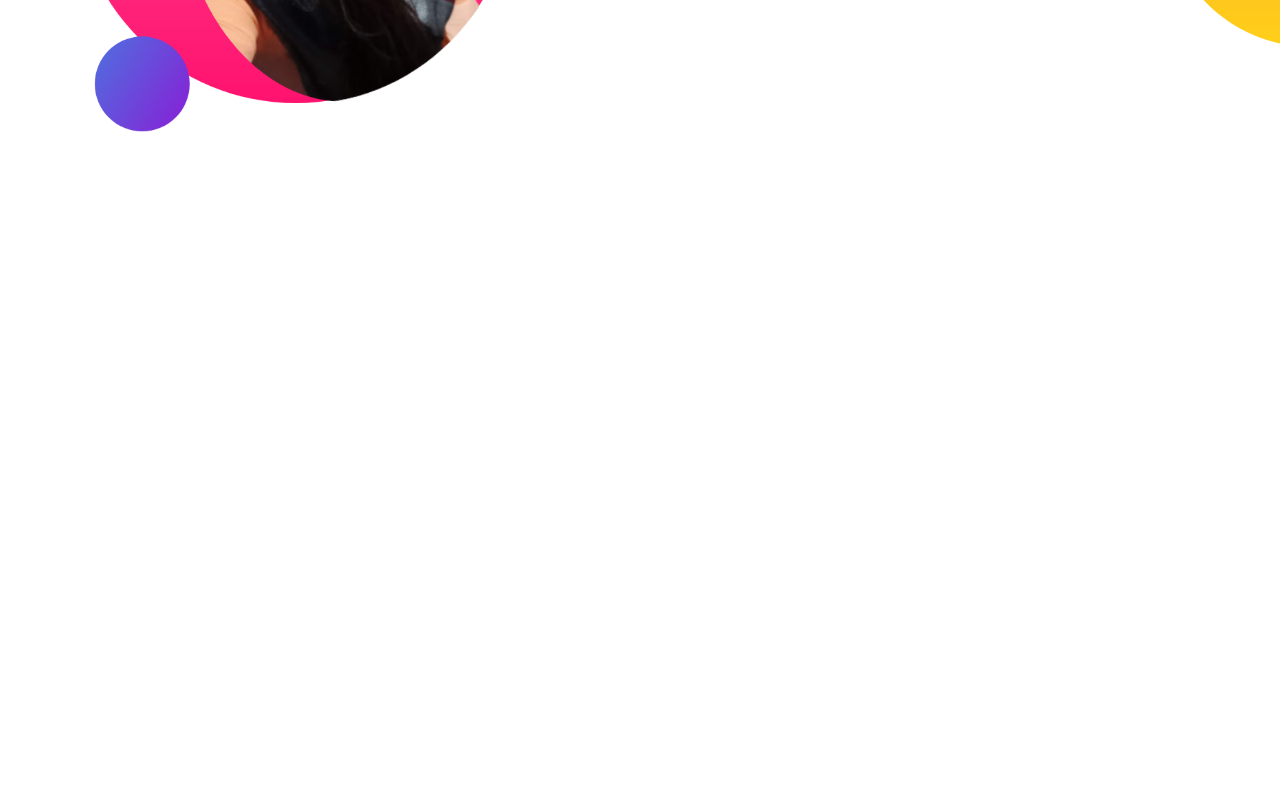
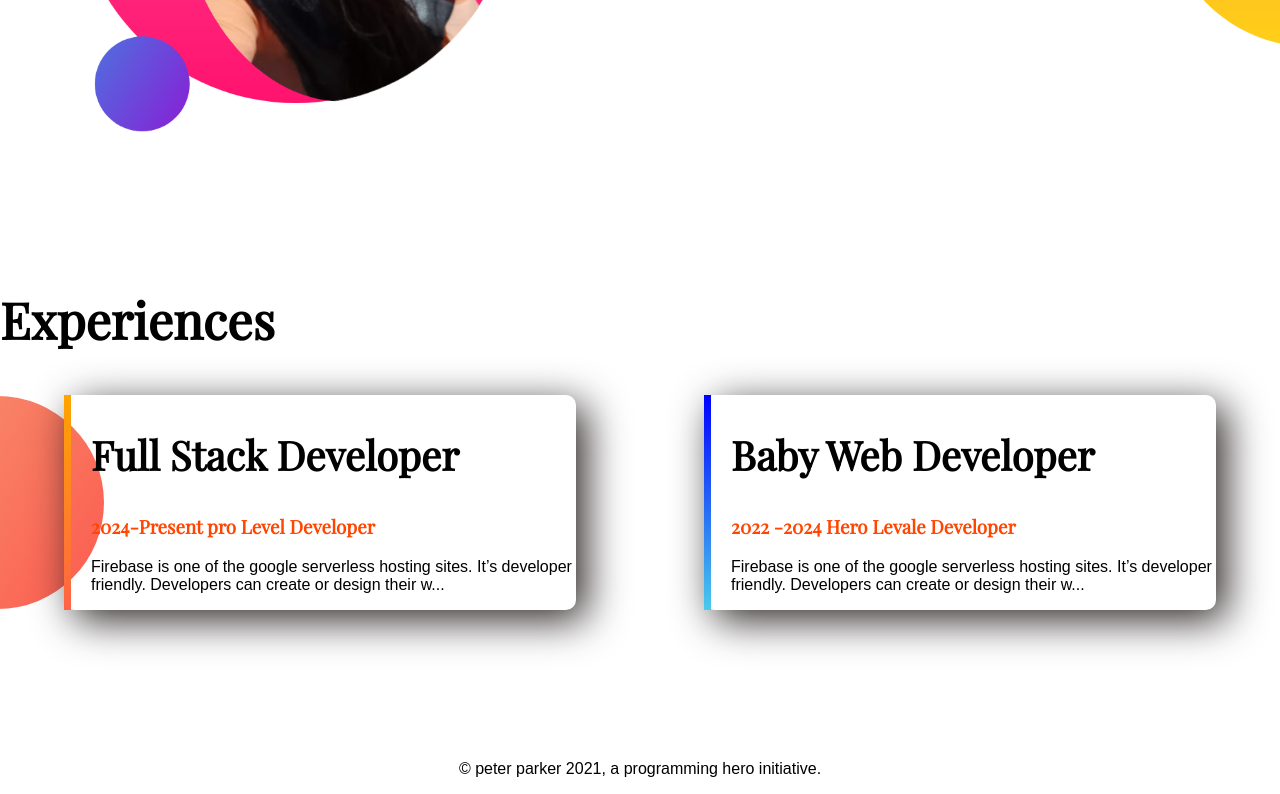
Before and after one commit to ayshaMone/Developer-Portfolio, a plain HTML site: page index.html in a window 1280 px wide. Shown: the part 982-1776 px from the top of the page. Before the commit the page ends 1268 px from the top, so only its background shows below. Drawn offline with nearby package versions, Linux system fonts and the light colour scheme.

Commit message:
html-css

```diff
--- a/index.html
+++ b/index.html
@@ -13,7 +13,8 @@
 </head>
 
 <body>
-    <section class="top-banner">
+
+    <section class="top-banner flexible-container ">
         <div class="half-width">
             <h1>Welcome To</h1>
             <h1><span class="h1">Aysha Arif</span> World!</h1>
@@ -29,7 +30,7 @@
             <img src="images/my-bg-2.png" alt="">
         </div>
     </section>
-    <section class="dream-big">
+    <section class="dream-big flexible-container">
         <div class="half-width">
             <img src="images/my-bg3.png" alt="">
         </div>
@@ -42,6 +43,28 @@
             <a class="link-button" target="_blank" href="">DOWNLOAD RESUME</a>
         </div>
     </section>
+    <section class="experience-area">
+        <h1>Experiences</h1>
+        <div id="full-stack-experience" class="flexible-container">
+            <div class="experience-item">
+                <h2>Full Stack Developer</h2>
+                <h3 class="orange-color">2024-Present pro Level Developer</h3>
+                <p>Firebase is one of the google serverless hosting sites. It’s developer friendly. Developers can
+                    create or
+                    design their w...</p>
+            </div>
+            <div id="web-dev-experience" class="experience-item">
+                <h2>Baby Web Developer</h2>
+                <h3 class="orange-color">2022 -2024 Hero Levale Developer</h3>
+                <p>Firebase is one of the google serverless hosting sites. It’s developer friendly. Developers can
+                    create or
+                    design their w...</p>
+            </div>
+        </div>
+    </section>
+    <footer>
+        <P>&copy; peter parker 2021, a programming hero initiative.</P>
+    </footer>
 </body>
 
 </html>
--- a/style.css
+++ b/style.css
@@ -7,11 +7,15 @@ h1 {
     font-size: 50px;
 }
 
-.h1 {
+h2 {
+    font-size: 40px;
+}
+
+.orange-color {
     color: orangered;
 }
 
-section {
+.flexible-container {
     display: flex;
     margin-bottom: 150px;
 }
@@ -19,6 +23,7 @@ section {
 .half-width {
     width: 50%;
     padding-left: 2%;
+
 }
 
 .half-width img {
@@ -30,12 +35,12 @@ p {
 }
 
 .link-button {
+    color: #fff;
+    font-weight: bold;
+    padding: 10px 40px;
+    border-radius: 5px;
     text-decoration: none;
     background-image: linear-gradient(orange, tomato);
-    padding: 10px 40px;
-    border-radius: 5px;
-    color: #fff;
-    font-weight: bold;
 }
 
 .top-banner {
@@ -48,3 +53,33 @@ p {
     background-repeat: no-repeat;
     background-position: right;
 }
+
+
+
+.experience-item {
+    width: 40%;
+    margin-left: 5%;
+    margin-right: 5%;
+    padding-left: 20px;
+    border-radius: 10px;
+    box-shadow: 10px 10px 40px rgb(44, 38, 38);
+    border-left: 7px solid;
+    border-image: linear-gradient(orange, tomato);
+    border-image-slice: 1;
+}
+
+#full-stack-experience {
+    background-image: url(images/exp-bg.png);
+    background-repeat: no-repeat;
+    background-position: left;
+}
+
+#web-dev-experience {
+
+    border-image: linear-gradient(blue, rgb(74, 203, 235));
+    border-image-slice: 1;
+}
+
+footer p {
+    text-align: center;
+}
```
Also changed, not shown: images/20170503_222146-removebg-preview.png (deleted), images/20170503_222146.jpg (deleted), images/IMG20221225105039.jpg (deleted), images/Makeup .jpg (deleted), images/jhankar2.png (deleted), 4 other files.
